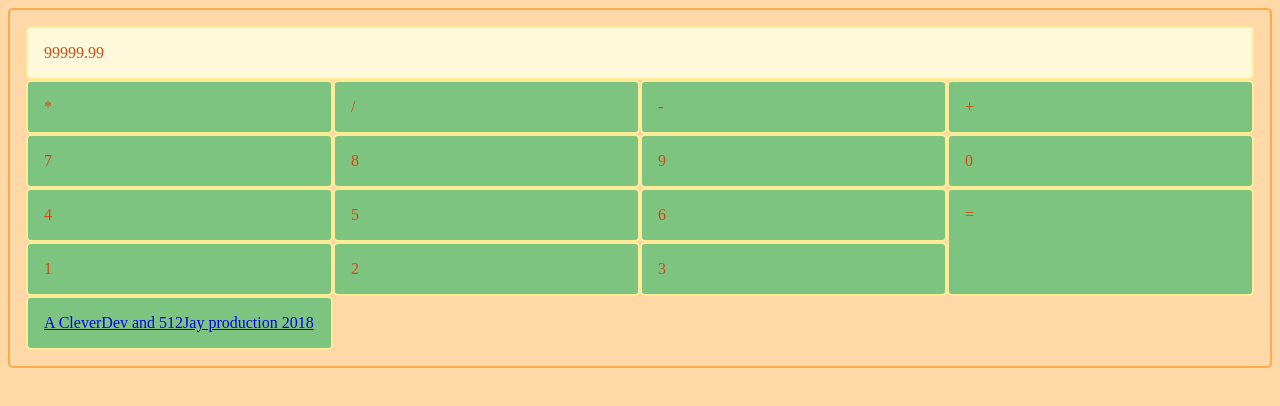
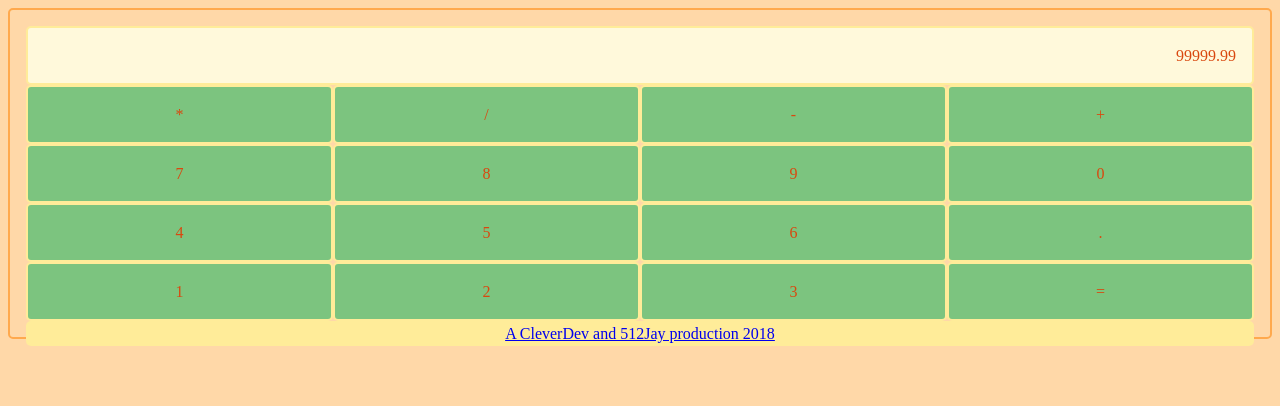
Before and after one commit to CleverOscar/Calculator, a plain HTML site: page index.html in a window 1280 px wide. Drawn offline with Linux system fonts and the light colour scheme.

Commit message:
added period operator

```diff
--- a/index.html
+++ b/index.html
@@ -20,10 +20,11 @@
     <div class="four">4</div>
     <div class="five">5</div>
     <div class="six">6</div>
-    <div class="equals">=</div>
+    <div class="period">.</div>
     <div class="one">1</div>
     <div class="two">2</div>
     <div class="three">3</div>
+    <div class="equals">=</div>
     <script src="calculator.js"></script>
     <div class="footnote"><a href="https://github.com/CleverOscar/Calculator">A CleverDev and 512Jay production 2018</a></div>
 </body>
--- a/styles.css
+++ b/styles.css
@@ -1,6 +1,7 @@
 body {
     display: grid;
     grid-template-columns: repeat(4, 1fr);
+    grid-template-rows: 20% 20% 20% 20% 20%;
     border: 2px solid #ffa94d;
     border-radius: 5px;
     background-color: #ffd8a8;
@@ -9,6 +10,7 @@ body {
 }
 
 .output {
+    justify-content: end;
     grid-column-start: 1;
     grid-column-end: 5;
     border: 2px solid #ffec99;
@@ -18,16 +20,17 @@ body {
 }
 
 div {
-    display: grid;
-    grid-template: 1fr;
+    display: flex;
+    justify-content: center;
+    align-items: center;
     border: 2px solid #ffec99;
     border-radius: 5px;
     background-color:#7cc47f;
-    padding: 1em;
+    padding: 1rem;
 }
 
-.equals {
-    grid-column-start: 4;
-    grid-row-start: 4;
-    grid-row-end: 6;
+.footnote {
+    grid-column: 1/5;
+    background-color: #ffec99;
+    padding: 0.1em;
 }
```
